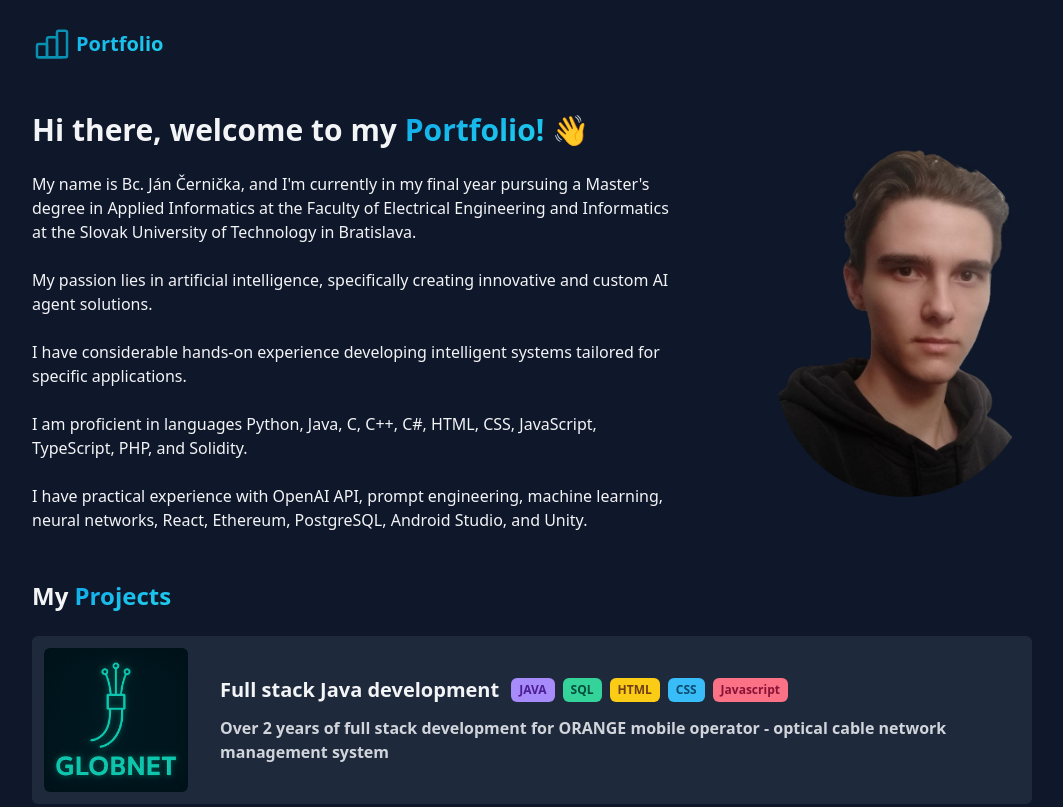
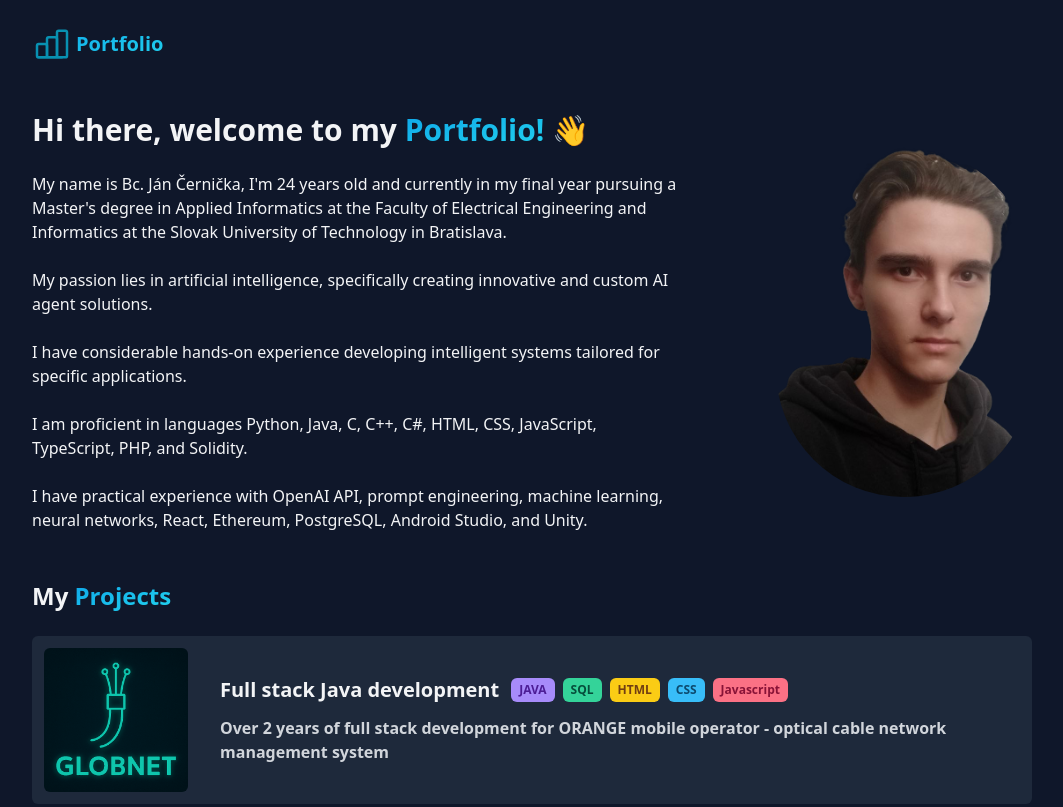
Before and after one commit to JanCernicka/JanCernicka.github.io, a plain HTML site: page index.html in a window 1280 px wide. Shown: the top 807 px of the page, without its empty margins (108-1171 px from the left). Drawn offline with Linux system fonts and the light colour scheme.

Commit message:
Update index.html

```diff
--- a/index.html
+++ b/index.html
@@ -34,7 +34,7 @@
                         class="bg-gradient-to-br from-sky-500 to-cyan-400 bg-clip-text text-transparent">Portfolio! </span> 👋
                 </h1>
                 <p class="mt-6 text-xl leading-9">
-                <p>My name is Bc. Ján Černička, and I'm currently in my final year pursuing a Master's degree in Applied
+                <p>My name is Bc. Ján Černička, I'm 24 years old and currently in my final year pursuing a Master's degree in Applied
                     Informatics at the Faculty of Electrical Engineering and Informatics at the Slovak University of
                     Technology in Bratislava.</p>
                 <br>
```
